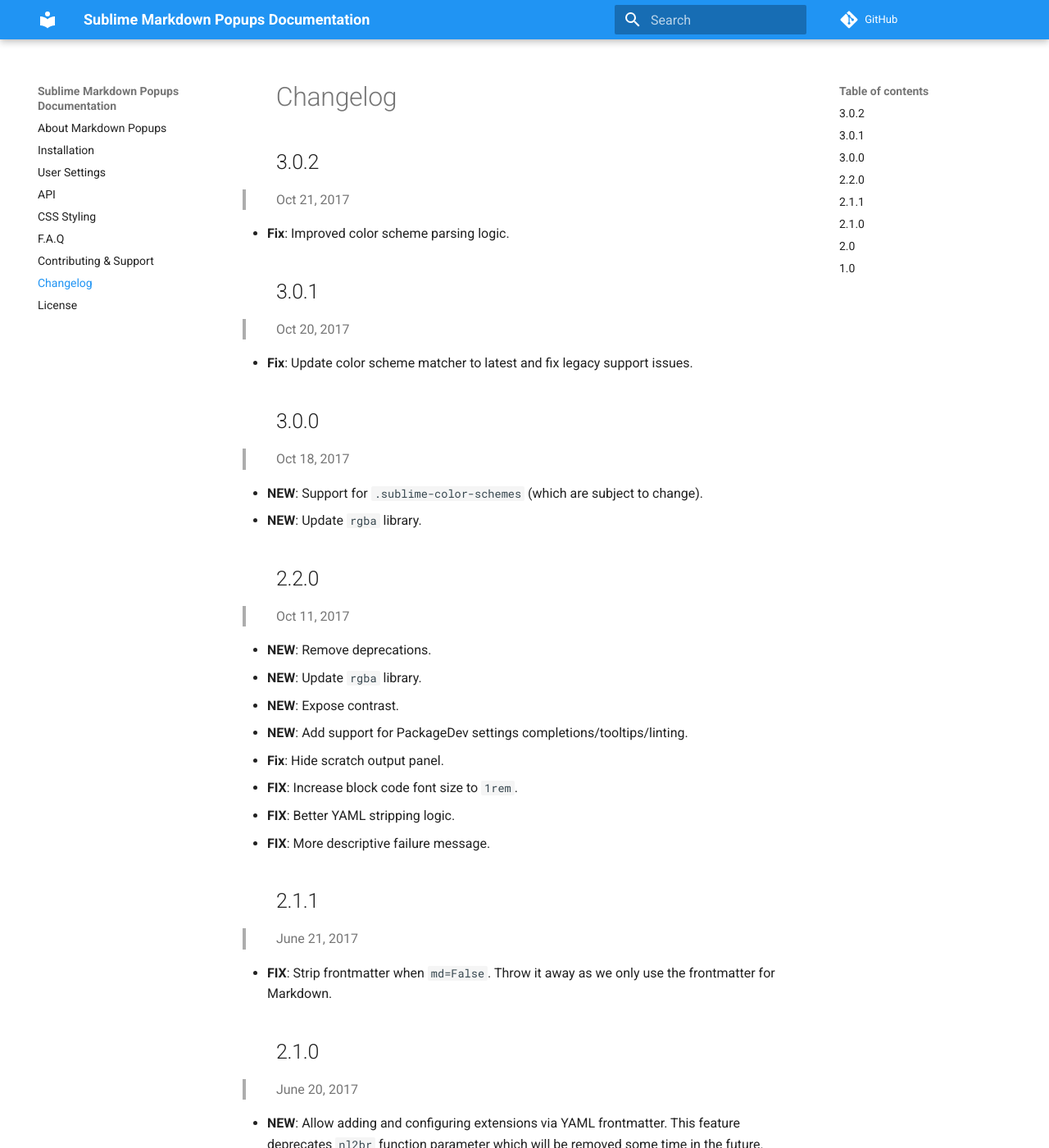
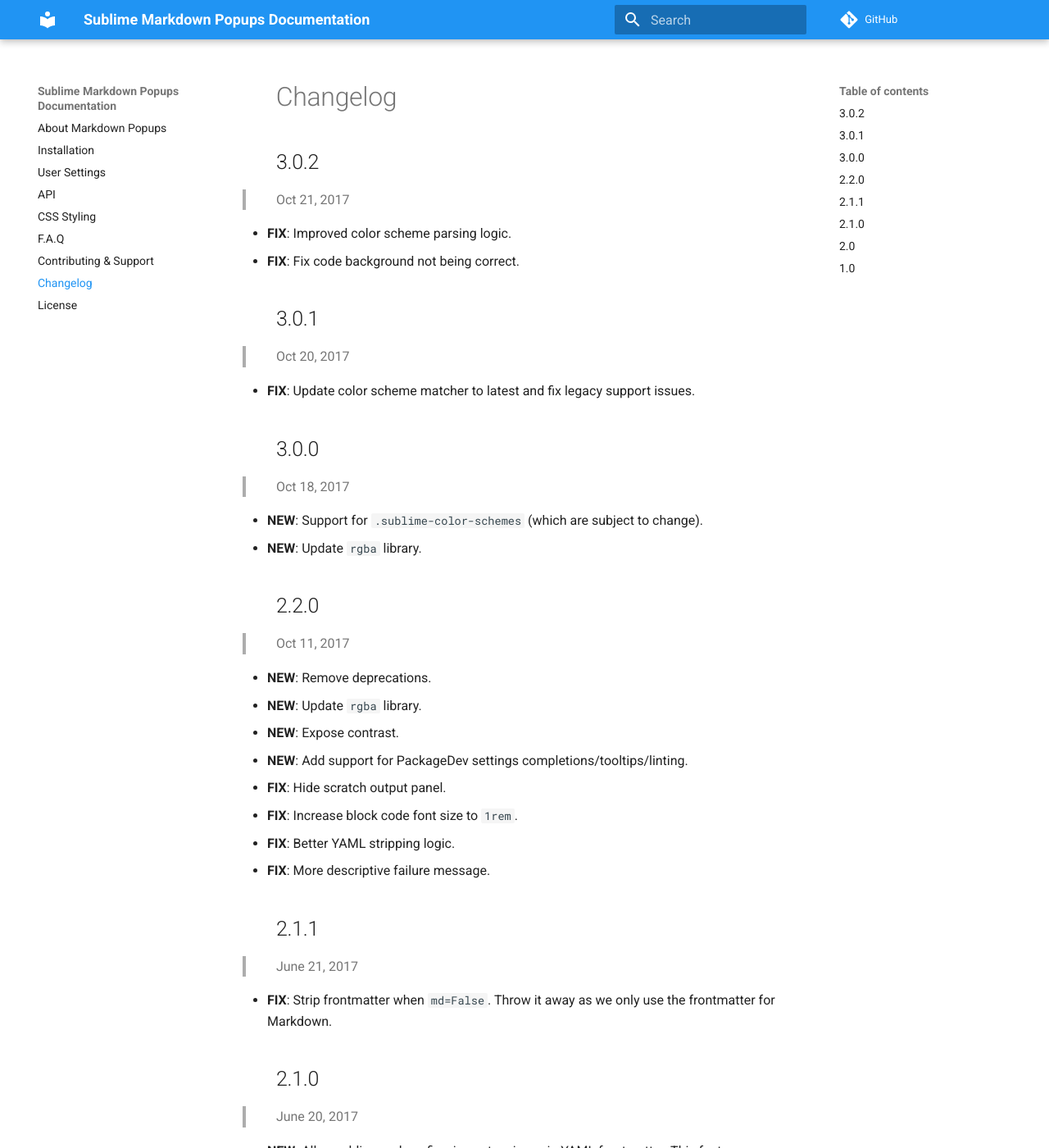
Before and after one commit to facelessuser/sublime-markdown-popups, an MkDocs documentation site: the page built from docs/src/markdown/changelog.md, in a window 1280 px wide and 1400 px high. Shown: the whole window at 82% size. Built offline with MkDocs 1.6.1 and Material for MkDocs 9.7.7, drawn with Linux system fonts in a browser that asks for light colours; comment, search, counter and statistics services are not loaded; old or Windows-style settings are respelled for this version of MkDocs.

Commit message:
Fix code background colors

```diff
--- a/docs/src/markdown/changelog.md
+++ b/docs/src/markdown/changelog.md
@@ -4,13 +4,14 @@
 
 > Oct 21, 2017
 
-- **Fix**: Improved color scheme parsing logic.
+- **FIX**: Improved color scheme parsing logic.
+- **FIX**: Fix code background not being correct.
 
 ## 3.0.1
 
 > Oct 20, 2017
 
-- **Fix**: Update color scheme matcher to latest and fix legacy support issues.
+- **FIX**: Update color scheme matcher to latest and fix legacy support issues.
 
 ## 3.0.0
 
@@ -27,7 +28,7 @@
 - **NEW**: Update `rgba` library.
 - **NEW**: Expose contrast.
 - **NEW**: Add support for PackageDev settings completions/tooltips/linting.
-- **Fix**: Hide scratch output panel.
+- **FIX**: Hide scratch output panel.
 - **FIX**: Increase block code font size to `1rem`.
 - **FIX**: Better YAML stripping logic.
 - **FIX**: More descriptive failure message.
```
Also changed, not shown: 1 other file.
